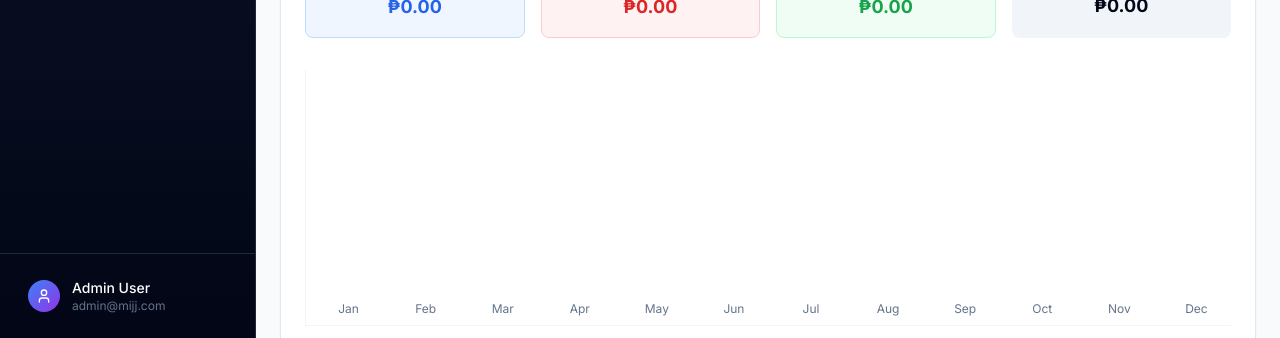
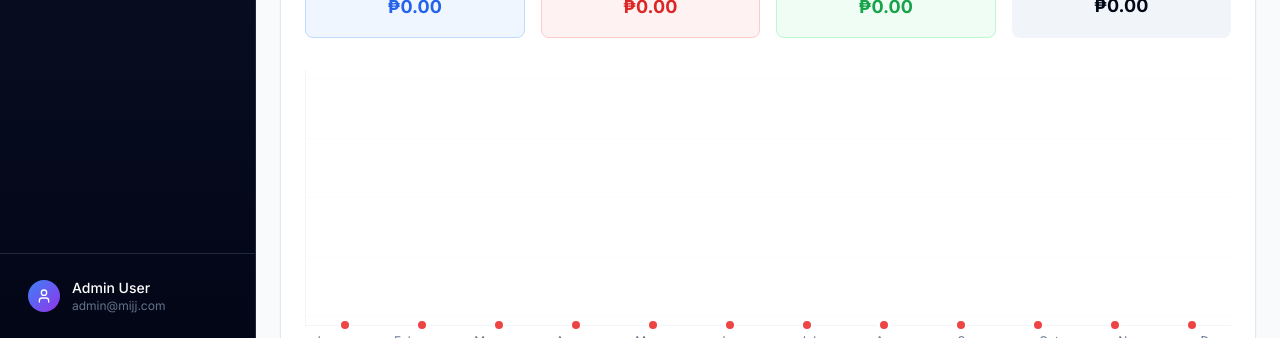
Before and after one commit to crynxmartinez/mijj, a Next.js app: page /dashboard/reports/trends in a window 1280 px wide. Shown: the part 462-800 px from the top of the page. Built offline with nearby package versions, Linux system fonts and the light colour scheme; no server answers; the database is empty.

Commit message:
Feature: Convert Trends chart from bars to line chart

```diff
--- a/components/reports/trends-report.tsx
+++ b/components/reports/trends-report.tsx
@@ -119,53 +119,86 @@ export function TrendsReport({ projects, selectedYear }: TrendsReportProps) {
 
         {/* Chart */}
         <div className="mb-8">
-          <div className="flex items-end justify-between gap-2 h-64 border-b border-l border-muted pb-2 pl-2">
+          <div className="relative h-64 border-b border-l border-muted">
+            {/* Y-axis grid lines */}
+            <div className="absolute inset-0 flex flex-col justify-between py-2">
+              {[0, 1, 2, 3, 4].map((i) => (
+                <div key={i} className="w-full border-t border-muted/30" />
+              ))}
+            </div>
+
+            {/* SVG for lines */}
+            <svg className="absolute inset-0 w-full h-full" preserveAspectRatio="none">
+              {/* Income line */}
+              <polyline
+                points={monthlyData.map((data, index) => {
+                  const x = ((index + 0.5) / 12) * 100
+                  const y = maxValue > 0 ? 100 - ((data.income / maxValue) * 100) : 100
+                  return `${x}%,${y}%`
+                }).join(' ')}
+                fill="none"
+                stroke="#3b82f6"
+                strokeWidth="3"
+                className="drop-shadow-md"
+              />
+
+              {/* Expense line */}
+              <polyline
+                points={monthlyData.map((data, index) => {
+                  const x = ((index + 0.5) / 12) * 100
+                  const y = maxValue > 0 ? 100 - ((data.expenses / maxValue) * 100) : 100
+                  return `${x}%,${y}%`
+                }).join(' ')}
+                fill="none"
+                stroke="#ef4444"
+                strokeWidth="3"
+                className="drop-shadow-md"
+              />
+            </svg>
+
+            {/* Data points */}
+            <div className="absolute inset-0">
               {monthlyData.map((data, index) => {
-              // Calculate heights with minimum visibility
-              let incomeHeight = maxValue > 0 ? (data.income / maxValue) * 100 : 0
-              let expenseHeight = maxValue > 0 ? (data.expenses / maxValue) * 100 : 0
-
-              // Add minimum height of 2% if there's any amount
-              if (data.income > 0 && incomeHeight < 2) incomeHeight = 2
-              if (data.expenses > 0 && expenseHeight < 2) expenseHeight = 2
+                const xPos = ((index + 0.5) / 12) * 100
+                const incomeY = maxValue > 0 ? 100 - ((data.income / maxValue) * 100) : 100
+                const expenseY = maxValue > 0 ? 100 - ((data.expenses / maxValue) * 100) : 100
 
                 return (
-                <div key={index} className="flex-1 flex flex-col items-center gap-1">
-                  {/* Income Bar */}
-                  <div className="w-full flex justify-center items-end h-full">
-                    <div className="flex gap-1 items-end h-full w-full max-w-[80px]">
+                  <div key={index}>
+                    {/* Income point */}
                     <div
-                        className={`flex-1 rounded-t hover:bg-blue-600 transition-all cursor-pointer relative group ${data.income > 0 ? 'bg-blue-500' : ''}`}
-                        style={{ height: `${incomeHeight}%`, minHeight: data.income > 0 ? '4px' : '0' }}
+                      className="absolute w-3 h-3 bg-blue-500 rounded-full border-2 border-white cursor-pointer hover:scale-150 transition-transform group"
+                      style={{ left: `${xPos}%`, top: `${incomeY}%`, transform: 'translate(-50%, -50%)' }}
                       title={`Income: ${formatCurrency(data.income)}`}
                     >
-                        {data.income > 0 && (
-                          <div className="absolute -top-8 left-1/2 transform -translate-x-1/2 bg-black text-white text-xs px-2 py-1 rounded opacity-0 group-hover:opacity-100 transition-opacity whitespace-nowrap z-10">
+                      <div className="absolute -top-10 left-1/2 transform -translate-x-1/2 bg-black text-white text-xs px-2 py-1 rounded opacity-0 group-hover:opacity-100 transition-opacity whitespace-nowrap z-10">
                         {formatCurrency(data.income)}
                       </div>
-                        )}
                     </div>
-                      {/* Expense Bar */}
+
+                    {/* Expense point */}
                     <div
-                        className={`flex-1 rounded-t hover:bg-red-600 transition-all cursor-pointer relative group ${data.expenses > 0 ? 'bg-red-500' : ''}`}
-                        style={{ height: `${expenseHeight}%`, minHeight: data.expenses > 0 ? '4px' : '0' }}
+                      className="absolute w-3 h-3 bg-red-500 rounded-full border-2 border-white cursor-pointer hover:scale-150 transition-transform group"
+                      style={{ left: `${xPos}%`, top: `${expenseY}%`, transform: 'translate(-50%, -50%)' }}
                       title={`Expenses: ${formatCurrency(data.expenses)}`}
                     >
-                        {data.expenses > 0 && (
-                          <div className="absolute -top-8 left-1/2 transform -translate-x-1/2 bg-black text-white text-xs px-2 py-1 rounded opacity-0 group-hover:opacity-100 transition-opacity whitespace-nowrap z-10">
+                      <div className="absolute -top-10 left-1/2 transform -translate-x-1/2 bg-black text-white text-xs px-2 py-1 rounded opacity-0 group-hover:opacity-100 transition-opacity whitespace-nowrap z-10">
                         {formatCurrency(data.expenses)}
-                          </div>
-                        )}
                       </div>
                     </div>
                   </div>
-                  {/* Month Label */}
-                  <span className="text-xs text-muted-foreground mt-2">
+                )
+              })}
+            </div>
+
+            {/* Month labels */}
+            <div className="absolute -bottom-6 left-0 right-0 flex justify-between px-2">
+              {monthlyData.map((data, index) => (
+                <span key={index} className="text-xs text-muted-foreground">
                   {data.month.substring(0, 3)}
                 </span>
+              ))}
             </div>
-              )
-            })}
           </div>
 
           {/* Legend */}
```
Lines whose indentation alone changed are shown as unchanged.
